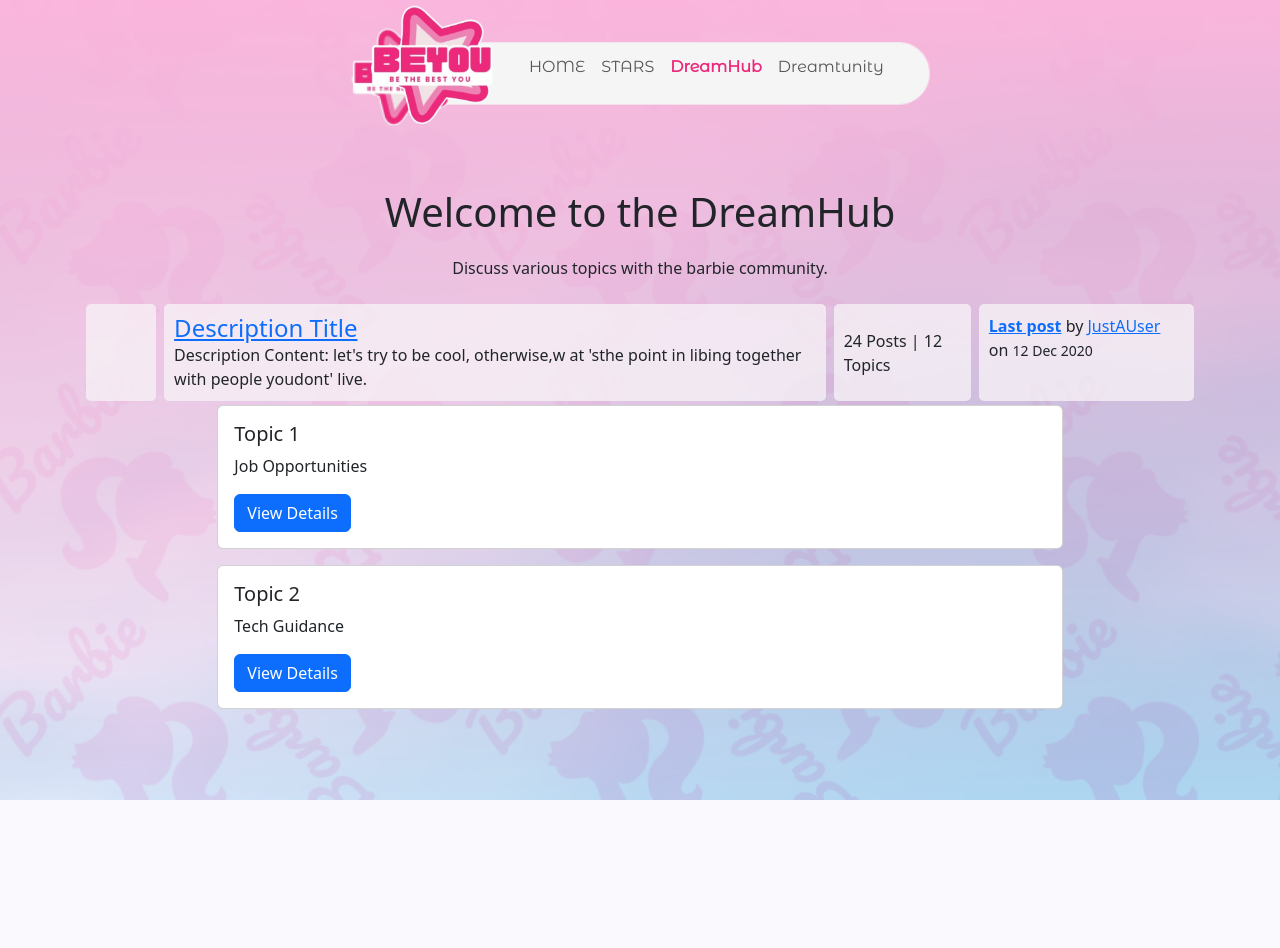
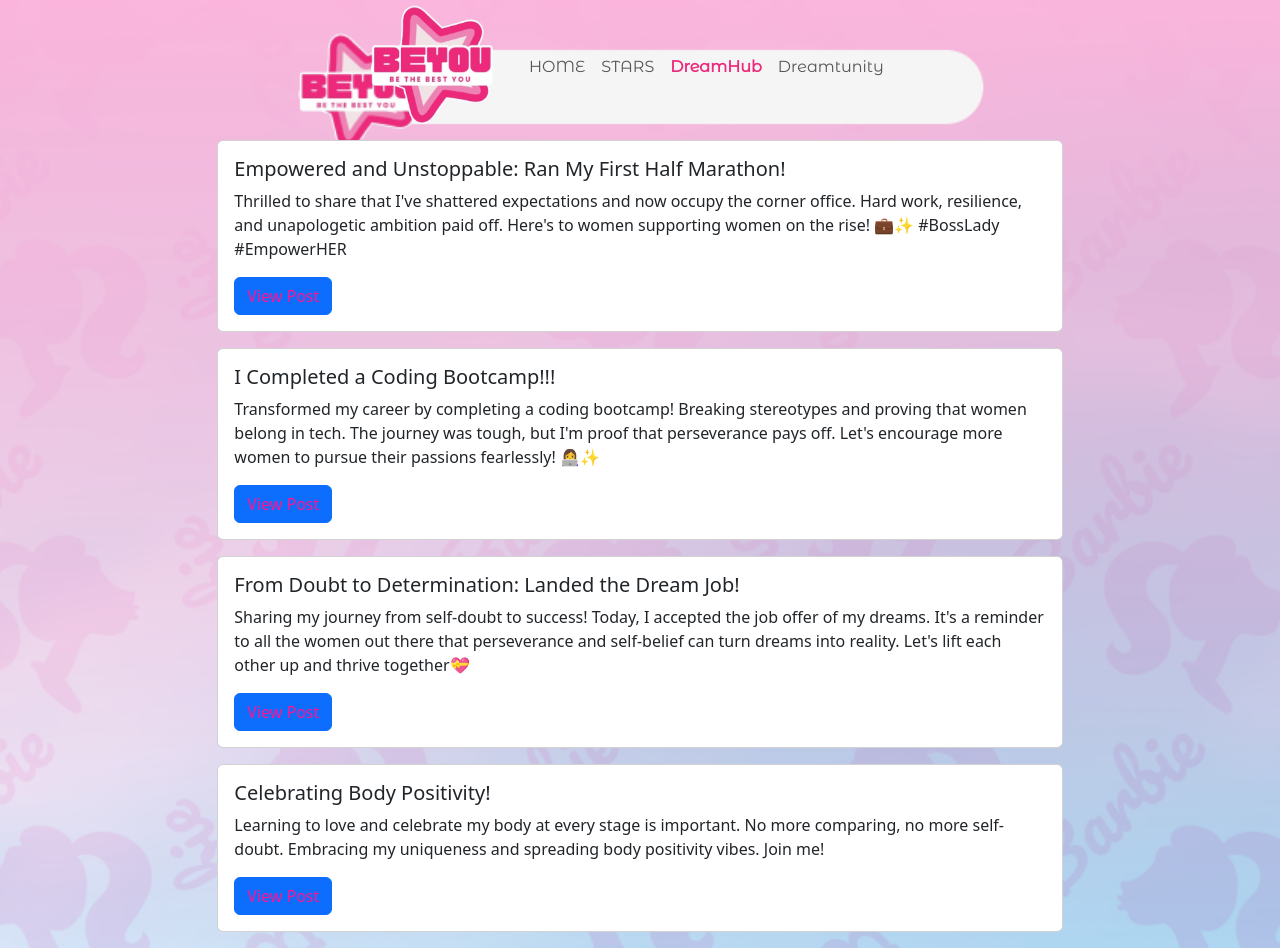
Before and after one commit to Regina11239/WicsHack, a Flask app: page /forum in a window 1280 px wide. Before the commit the page ends 800 px from the top, so only its background shows below. Run offline with Flask 3, Linux system fonts and the light colour scheme.

Commit message:
finishing

```diff
--- a/templates/forum.html
+++ b/templates/forum.html
@@ -56,50 +56,43 @@
     </nav>
    </div>
 
-   <div class="container mt-5">
-    <h1 class="title">Welcome to the DreamHub</h1>
-    <p class="centered-text">Discuss various topics with the barbie community.</p>
-
-    <div class="subforum">
-      <div class="subforum-row">
-          <div class="subforum-icon subforum-column center">
-              <i class="fa fa-car center"></i>
-          </div>
-          <div class="subforum-description subforum-column">
-              <h4><a href="#">Description Title</a></h4>
-              <p>Description Content: let's try to be cool, otherwise,w at 'sthe point in libing together with people youdont' live.</p>
-          </div>
-          <div class="subforum-stats subforum-column center">
-              <span>24 Posts | 12 Topics</span>
-          </div>
-          <div class="subforum-info subforum-column">
-              <b><a href="">Last post</a></b> by <a href="">JustAUser</a>
-              <br>on <small>12 Dec 2020</small>
-          </div>
-      </div>
-  </div>
-</div>
-
     <!-- Centered Forum topics -->
     <div class="row justify-content-center">
       <div class="col-md-8">
         <!-- Topic 1 -->
         <div class="card mb-3">
           <div class="card-body">
-            <h5 class="card-title">Topic 1</h5>
-            <p class="card-text">Job Opportunities</p>
-            <a href="#" class="btn btn-primary">View Details</a>
+            <h5 class="card-title">Empowered and Unstoppable: Ran My First Half Marathon!</h5>
+            <p class="card-text">Thrilled to share that I've shattered expectations and now occupy the corner office. Hard work, resilience, and unapologetic ambition paid off. Here's to women supporting women on the rise! 💼✨ #BossLady #EmpowerHER</p>
+            <a href="#" class="btn btn-primary" style = "color:deeppink">View Post</a>
           </div>
         </div>
 
         <!-- Topic 2 -->
         <div class="card mb-3">
           <div class="card-body">
-            <h5 class="card-title">Topic 2</h5>
-            <p class="card-text">Tech Guidance</p>
-            <a href="#" class="btn btn-primary">View Details</a>
+            <h5 class="card-title">I Completed a Coding Bootcamp!!!</h5>
+            <p class="card-text">Transformed my career by completing a coding bootcamp! Breaking stereotypes and proving that women belong in tech. The journey was tough, but I'm proof that perseverance pays off. Let's encourage more women to pursue their passions fearlessly! 👩‍💻✨</p>
+            <a href="#" class="btn btn-primary"style = "color:deeppink">View Post</a>
           </div>
         </div>
+
+        <div class="card mb-3">
+            <div class="card-body">
+              <h5 class="card-title">From Doubt to Determination: Landed the Dream Job!</h5>
+              <p class="card-text">Sharing my journey from self-doubt to success! Today, I accepted the job offer of my dreams. It's a reminder to all the women out there that perseverance and self-belief can turn dreams into reality. Let's lift each other up and thrive together💝</p>
+              <a href="#" class="btn btn-primary"style = "color:deeppink">View Post</a>
+            </div>
+          </div>
+
+          <div class="card mb-3">
+            <div class="card-body">
+              <h5 class="card-title">Celebrating Body Positivity!</h5>
+              <p class="card-text">Learning to love and celebrate my body at every stage is important. No more comparing, no more self-doubt. Embracing my uniqueness and spreading body positivity vibes. Join me! </p>
+              <a href="#" class="btn btn-primary"style = "color:deeppink">View Post</a>
+            </div>
+          </div>
+
       </div>
     </div>
   </div>
```
Also changed, not shown: templates/home.html (+5 -5 lines).
